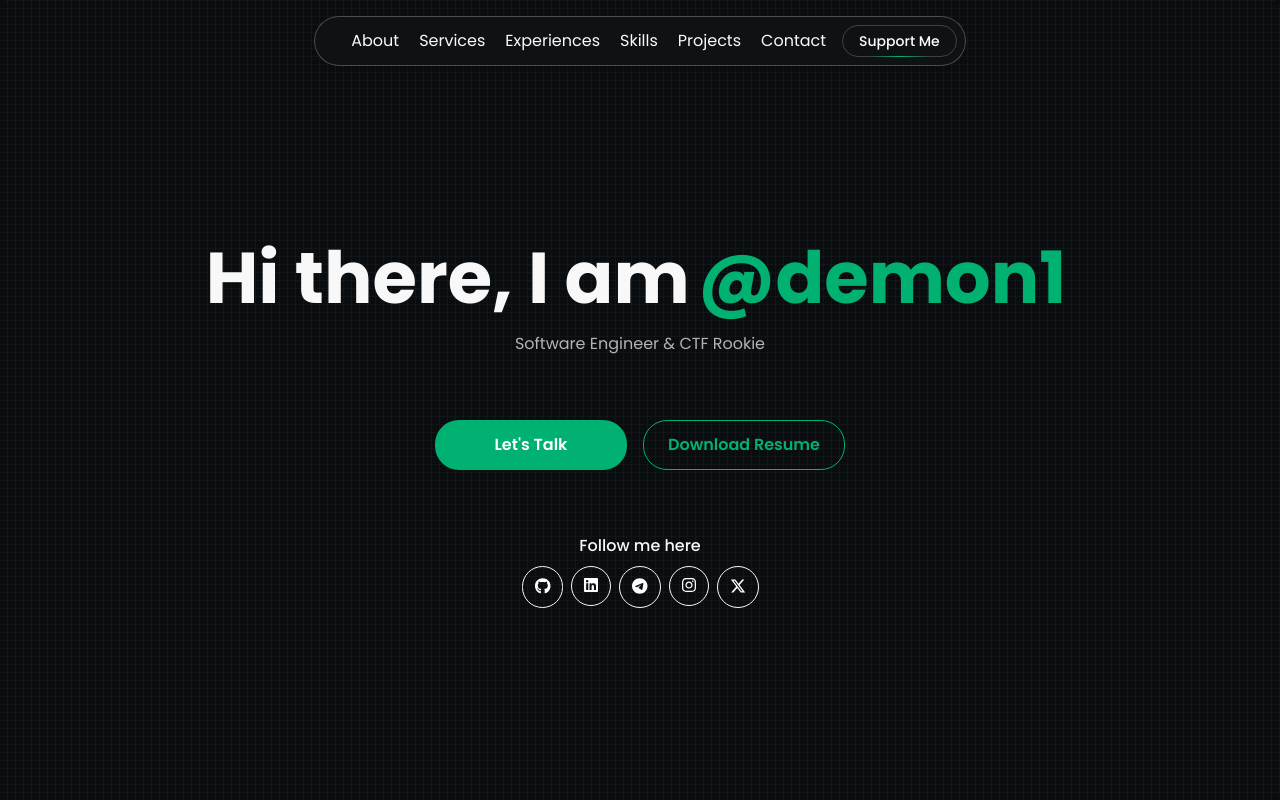
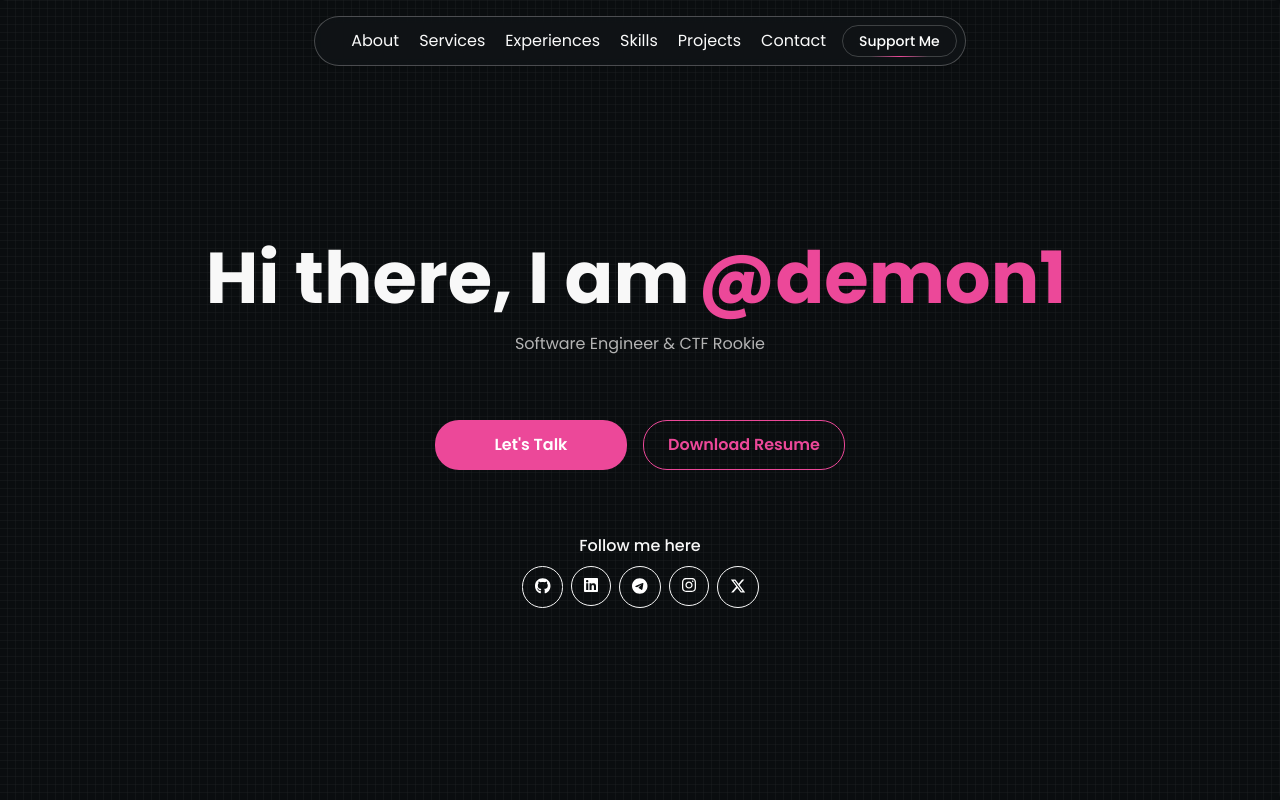
Before and after one commit to BryanJericho/BryanPortofolio, a Next.js app: page / in a window 1280 px wide. Shown: the top 800 px of the page. Built offline with nearby package versions, Linux system fonts and the light colour scheme; no server answers; what tailwindcss-debug-screens would draw is missing.

Commit message:
feat:changes

```diff
--- a/src/components/common/FlipWords.tsx
+++ b/src/components/common/FlipWords.tsx
@@ -60,7 +60,7 @@ export const FlipWords = ({
     position: "absolute",
   }}
   className={cn(
-          "z-10 inline-block relative text-left text-[var(--textColor)] dark:text-[var(--textColor)] ml-2",
+    "z-10 inline-block relative text-left text-pink-500 ml-2", // Warna pink dengan Tailwind
     className
   )}
   key={currentWord}
@@ -80,6 +80,7 @@ export const FlipWords = ({
     </motion.span>
   ))}
 </motion.div>
+
     </AnimatePresence>
   );
 };
--- a/src/components/home/Section1.tsx
+++ b/src/components/home/Section1.tsx
@@ -24,9 +24,10 @@ const HomeSection1 = ({ id }: Readonly<{ id: string }>) => {
               Hi there, I am
             </p>
             <FlipWords
-              words={["Bryan Jericho", "@demon1"]}
-              className="text-2xl/normal sm:text-3xl/normal md:text-5xl/normal lg:text-6xl/normal xl:text-7xl/normal dark:text-[var(--primaryColor)] text-[var(--primaryColor)] font-bold text-center"
-            />
+  words={["Bryan Jericho", "@demon1"]}
+  className="text-2xl/normal sm:text-3xl/normal md:text-5xl/normal lg:text-6xl/normal xl:text-7xl/normal !text-pink-500 font-bold text-center" // Gunakan warna pink Tailwind
+/>
+
           </div>
           <p className="text-sm/normal md:text-base/normal dark:text-[var(--textColorLight)] text-[var(--textColorLight)]">
             Software Engineer & CTF Rookie
--- a/src/components/home/ui/ResumeButton.tsx
+++ b/src/components/home/ui/ResumeButton.tsx
@@ -4,7 +4,7 @@ import Link from "next/link";
 const ResumeButton = () => {
   return (
     <Link
-      className="app__outlined_btn min-w-[12rem]"
+      className="app__outlined_btn min-w-[12rem] !border-pink-500 !text-pink-500"
       href={LocalConfig.values.NEXT_PUBLIC_RESUME_LINK}
       target="_blank"
     >
--- a/src/components/home/ui/TalkButton.tsx
+++ b/src/components/home/ui/TalkButton.tsx
@@ -4,7 +4,7 @@ import Strings from "@/constants/strings";
 const TalkButton = () => {
   return (
     <Link
-      className="app__filled_btn min-w-[12rem]"
+      className="app__filled_btn min-w-[12rem] !bg-pink-500 !text-white !hover:bg-pink-600 !transition duration-300"
       href={Strings.telegramLink}
       target="_blank"
     >
--- a/src/components/navbar/FloatingNavbar.tsx
+++ b/src/components/navbar/FloatingNavbar.tsx
@@ -56,17 +56,19 @@ const FloatingNavbar = ({
             <Link
               href="https://github.com/Bryanjericho"
               target="_blank"
-          className="border text-xs/none sm:text-sm/none font-medium relative border-white/[0.2] text-white hover:text-[var(--primaryColor)] px-4 py-2 rounded-full"
+              className="border text-xs/none sm:text-sm/none font-medium relative border-white/[0.2] text-white hover:text-pink-500 px-4 py-2 rounded-full"
             >
               <span className="block sm:hidden">
                 <FontAwesomeIcon icon={faHandHoldingDollar} title="Support Me" />
               </span>
               <span className="hidden sm:block">Support Me</span>
-          <span className="absolute inset-x-0 w-1/2 mx-auto -bottom-px bg-gradient-to-r from-transparent via-[var(--primaryColor)] to-transparent  h-px" />
+              <span className="absolute inset-x-0 w-1/2 mx-auto -bottom-px bg-gradient-to-r from-transparent via-pink-500 to-transparent h-px" />
             </Link>
           </motion.div>
         </AnimatePresence>
       );
+
+
 };
 
 export default FloatingNavbar;
```
Lines whose indentation alone changed are shown as unchanged.
